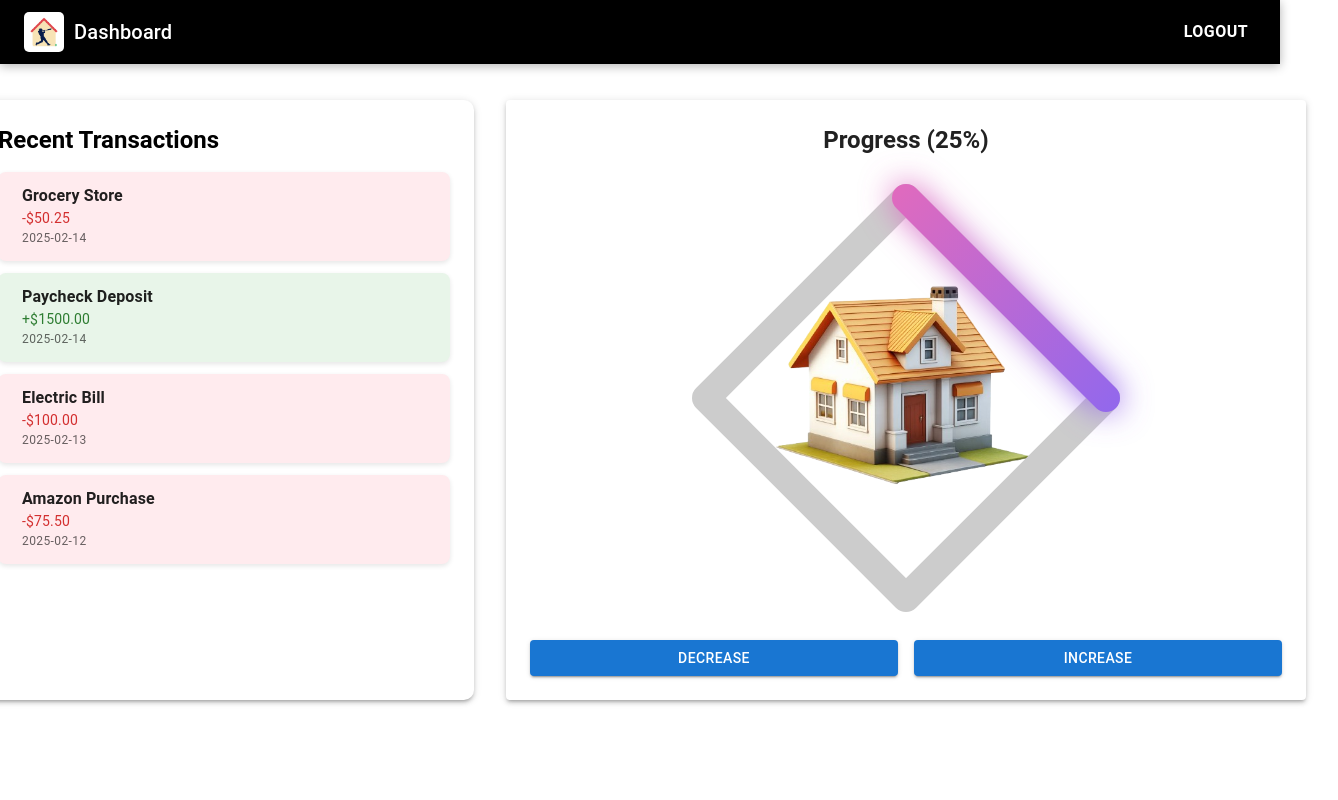
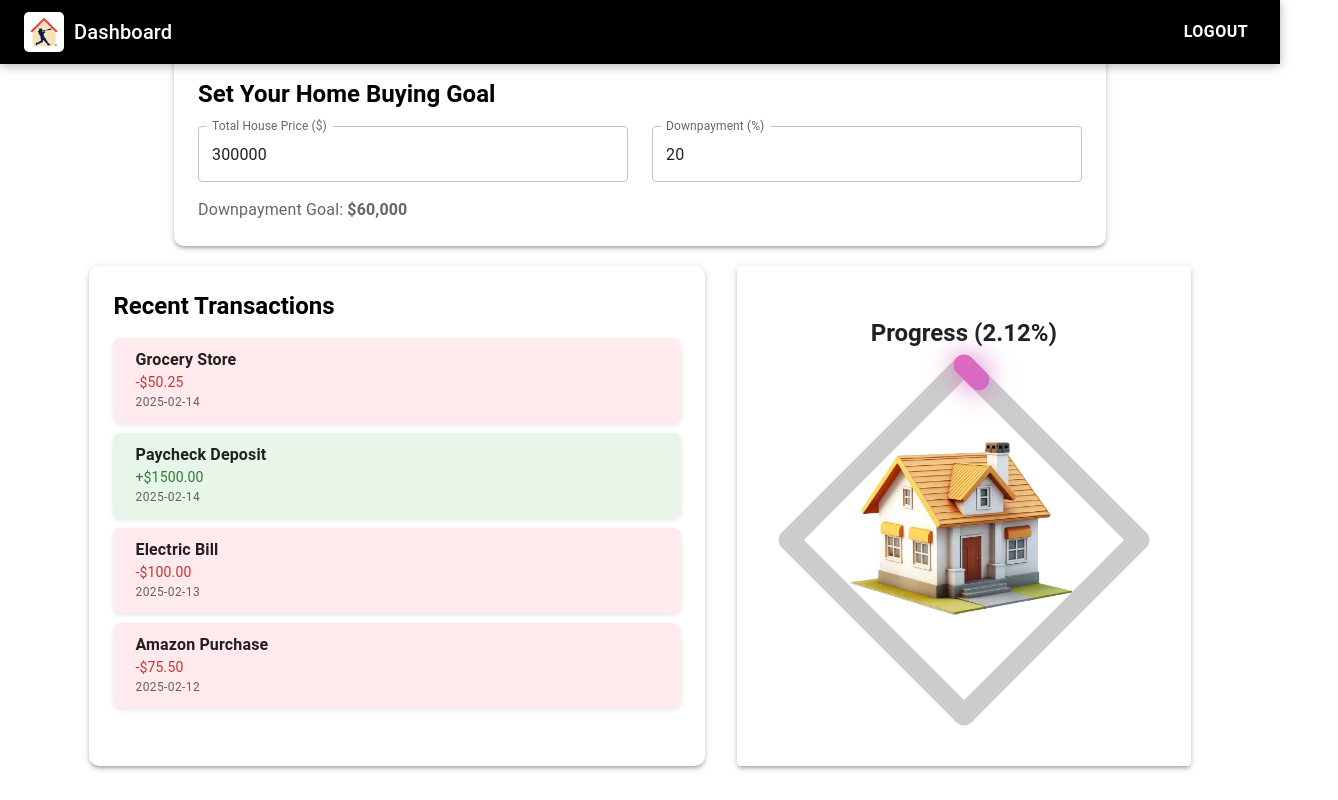
Before and after one commit to WanderingWalnut/HomeRun, a React (Vite) app in the folder frontend/frontend/: page /mainpage in a window 1280 px wide. Shown: the whole page, 1338 px wide, since content can reach past the window. Built offline with nearby package versions, Linux system fonts and the light colour scheme.

Commit message:
main page

```diff
--- a/frontend/frontend/src/pages/MainPage.tsx
+++ b/frontend/frontend/src/pages/MainPage.tsx
@@ -1,7 +1,7 @@
 import React, { useState, useEffect } from "react";
-import { Box, Paper, CircularProgress, Typography, Button } from "@mui/material";
+import { Box, Paper, CircularProgress, Typography, TextField } from "@mui/material";
 import { motion } from "framer-motion";
-import Confetti from 'react-confetti';
+import Confetti from "react-confetti";
 import Navbar from "../components/Navbar";
 import house from "../assets/house.png";
 
@@ -42,10 +42,23 @@ function DiamondProgress({ value = 0, size = 300, strokeWidth = 10 }) {
 }
 
 export default function MainPage() {
-  const [transactions, setTransactions] = useState([]);
+  type Transaction = {
+    id: number;
+    description: string;
+    amount: number;
+    date: string;
+  };
+
+  const [transactions, setTransactions] = useState<Transaction[]>([]);
   const [loading, setLoading] = useState(true);
-  const [progress, setProgress] = useState(25);
 
+  // User Goal Inputs
+  const [housePrice, setHousePrice] = useState<number>(300000); // Default $300,000
+  const [downpaymentPercent, setDownpaymentPercent] = useState<number>(20); // Default 20%
+  const [savedAmount, setSavedAmount] = useState<number>(0); // Tracks savings
+  const downpaymentGoal = (housePrice * downpaymentPercent) / 100;
+
+  // Fetch Transactions (Simulated API Call)
   useEffect(() => {
     setTimeout(() => {
       setTransactions(mockTransactions);
@@ -53,37 +66,93 @@ export default function MainPage() {
     }, 1000);
   }, []);
 
+  // Calculate Progress Based on Savings & Expenses
+  useEffect(() => {
+    let totalSaved = 0;
+    transactions.forEach((txn) => {
+      totalSaved += txn.amount;
+    });
+    setSavedAmount(totalSaved);
+  }, [transactions]);
+
+  const progress = Math.min(100, (savedAmount / downpaymentGoal) * 100);
+
   return (
     <Box>
       <Navbar />
-      {progress === 100 && <Confetti />}
-      <Box display="flex" justifyContent="center" gap={4} p={4}>
-        <Paper elevation={3} sx={{ width: "500px", height: "600px", p: 3, borderRadius: "10px", backgroundColor: "white" }}>
-          <Typography variant="h5" fontWeight="bold" mb={2} color="black">Recent Transactions</Typography>
+      {progress >= 100 && <Confetti />}
+
+      {/* User Goal Inputs */}
+      <Paper elevation={3} sx={{ width: "80%", margin: "20px auto", p: 3, borderRadius: "10px" }}>
+        <Typography variant="h5" fontWeight="bold" mb={2} color="black">
+          Set Your Home Buying Goal
+        </Typography>
+        <Box display="flex" gap={3}>
+          <TextField
+            label="Total House Price ($)"
+            type="number"
+            fullWidth
+            value={housePrice}
+            onChange={(e) => setHousePrice(Number(e.target.value))}
+          />
+          <TextField
+            label="Downpayment (%)"
+            type="number"
+            fullWidth
+            value={downpaymentPercent}
+            onChange={(e) => setDownpaymentPercent(Number(e.target.value))}
+          />
+        </Box>
+        <Typography variant="body1" color="textSecondary" mt={2}>
+          Downpayment Goal: <strong>${downpaymentGoal.toLocaleString()}</strong>
+        </Typography>
+      </Paper>
+
+      {/* Main Content */}
+      <Box display="flex" justifyContent="center" gap={4} px={4}>
+        {/* Transactions Panel */}
+        <Paper elevation={3} sx={{ width: "100%", height: "500px", p: 3, borderRadius: "10px", backgroundColor: "white" }}>
+          <Typography variant="h5" fontWeight="bold" mb={2} color="black">
+            Recent Transactions
+          </Typography>
           {loading ? (
             <CircularProgress />
           ) : (
             transactions.map((txn) => (
-              <motion.div key={txn.id} initial={{ opacity: 0, x: -50 }} animate={{ opacity: 1, x: 0 }} transition={{ duration: 0.5 }} style={{ display: "flex", alignItems: "center", marginBottom: "12px", padding: "12px", borderRadius: "8px", backgroundColor: txn.amount < 0 ? "#ffebee" : "#e8f5e9", boxShadow: "0px 2px 5px rgba(0, 0, 0, 0.1)" }}>
+              <motion.div
+                key={txn.id}
+                initial={{ opacity: 0, x: -50 }}
+                animate={{ opacity: 1, x: 0 }}
+                transition={{ duration: 0.5 }}
+                style={{
+                  display: "flex",
+                  alignItems: "center",
+                  marginBottom: "10px",
+                  padding: "10px",
+                  borderRadius: "8px",
+                  backgroundColor: txn.amount < 0 ? "#ffebee" : "#e8f5e9",
+                  boxShadow: "0px 2px 5px rgba(0, 0, 0, 0.1)",
+                }}
+              >
                 <i className={txn.amount < 0 ? "bi bi-cart-x text-danger" : "bi bi-wallet text-success"} style={{ fontSize: "18px", marginRight: "12px" }}></i>
                 <Box>
                   <Typography variant="body1" fontWeight="bold">{txn.description}</Typography>
-                  <Typography variant="body2" color={txn.amount < 0 ? "error" : "success.main"}>{txn.amount < 0 ? "-" : "+"}${Math.abs(txn.amount).toFixed(2)}</Typography>
+                  <Typography variant="body2" color={txn.amount < 0 ? "error" : "success.main"}>
+                    {txn.amount < 0 ? "-" : "+"}${Math.abs(txn.amount).toFixed(2)}
+                  </Typography>
                   <Typography variant="caption" color="textSecondary">{txn.date}</Typography>
                 </Box>
               </motion.div>
             ))
           )}
         </Paper>
-        <Paper elevation={3} sx={{ width: "800px", height: "600px", p: 3, display: "flex", flexDirection: "column" }}>
-          <Typography variant="h5" fontWeight="bold" mb={2} textAlign="center">Progress ({progress}%)</Typography>
-          <Box sx={{ flexGrow: 1, display: "flex", alignItems: "center", justifyContent: "center" }}>
-            <DiamondProgress value={progress} size={400} strokeWidth={7} />
-          </Box>
-          <Box display="flex" justifyContent="center" gap={2} mt={2}>
-            <Button variant="contained" color="primary" onClick={() => setProgress((prev) => Math.max(0, prev - 10))}>Decrease</Button>
-            <Button variant="contained" color="primary" onClick={() => setProgress((prev) => Math.min(100, prev + 10))}>Increase</Button>
-          </Box>
+
+        {/* Progress Panel */}
+        <Paper elevation={3} sx={{ width: "800px", height: "500px", p: 3, display: "flex", flexDirection: "column", alignItems: "center", justifyContent: "center" }}>
+          <Typography variant="h5" fontWeight="bold" mb={2} textAlign="center">
+            Progress ({progress.toFixed(2)}%)
+          </Typography>
+          <DiamondProgress value={progress} size={350} strokeWidth={6} />
         </Paper>
       </Box>
     </Box>
```
